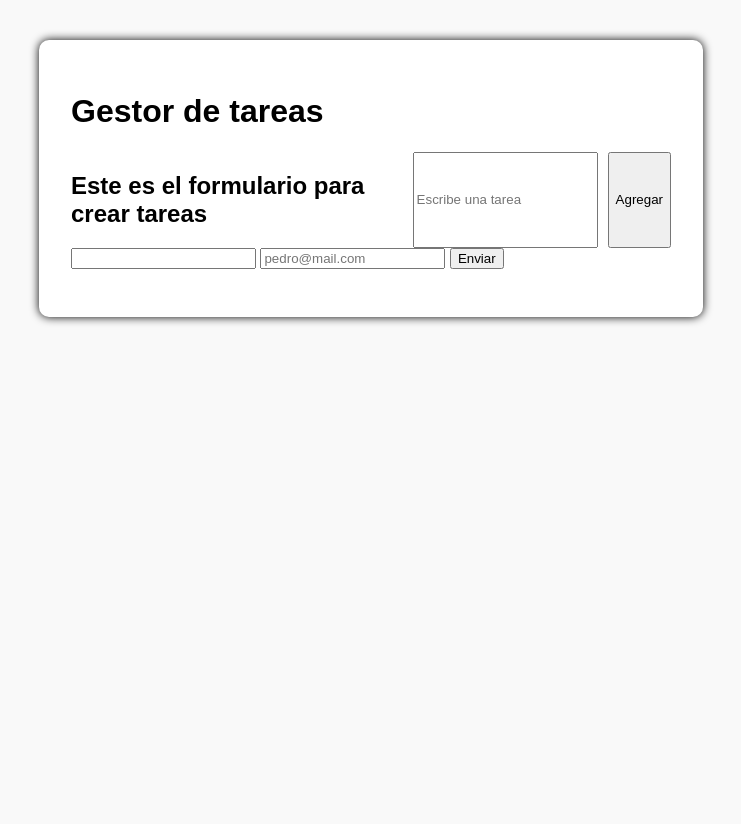
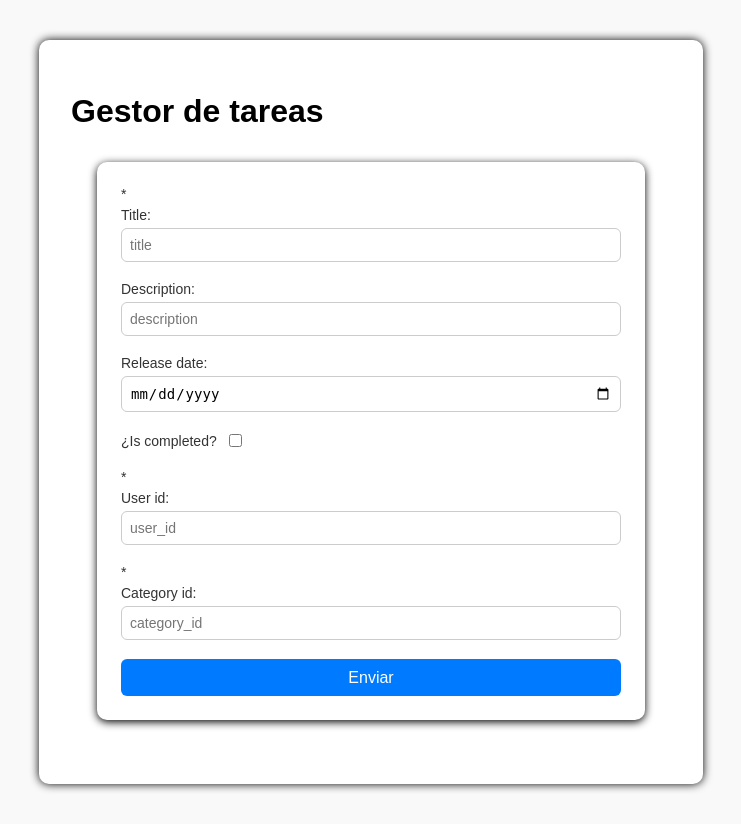
Before and after one commit to jriverar2020/task-manager, a PHP site: page / in a window 1280 px wide. Shown: the whole page, without its empty margins (269-1010 px from the left). Before the commit the page ends 324 px from the top, so only its background shows below. Run offline with PHP 8.4, Linux system fonts and the light colour scheme.

Commit message:
adicionando formulario completo de task

```diff
--- a/css/styles.css
+++ b/css/styles.css
@@ -32,8 +32,8 @@ li {
     border-radius: 5px;
 }
 
-.task-ready{
-    background:  #88ff82;
+.task-ready {
+    background: #88ff82;
 }
 
 .edit-btn {
@@ -60,3 +60,68 @@ li {
     border-color: white;
     color: #f9f9f9;
 }
+
+.my-form {
+    max-width: 500px;
+    margin: 2rem auto;
+    padding: 1.5rem;
+    background: #ffffff;
+    border-radius: 10px;
+    box-shadow: 0 2px 8px rgba(0, 0, 0, 1);
+    display: flex;
+    flex-direction: column;
+    gap: 1.2rem;
+    font-family: sans-serif;
+}
+
+.field {
+    display: flex;
+    flex-direction: column;
+    gap: 0.3rem;
+    font-size: 14px;
+    color: #333;
+}
+
+
+.field input:invalid {
+    border-color: #dc3545;
+}
+
+.field input:valid {
+    border-color: #28a745;
+}
+
+.cbx-g {
+    flex-direction: row;
+    align-items: center;
+    gap: 0.5rem;
+}
+
+.cbx-g span {
+    font-weight: 500;
+    font-size: 14px;
+    color: #333;
+}
+
+.my-form button {
+    background-color: #007bff;
+    color: white;
+    padding: 0.6rem 1.2rem;
+    border: none;
+    border-radius: 6px;
+    font-size: 16px;
+    cursor: pointer;
+    transition: background-color 0.3s;
+}
+.my-form button:hover{
+    background-color: #0056b3;
+}
+.field input[type="text"],
+.field input[type="date"],
+.field input[type="number"] {
+    padding: 0.5rem;
+    border: 1px solid #ccc;
+    border-radius: 6px;
+    font-size: 14px;
+    transition: border-color 0.3s;
+}
--- a/index.html
+++ b/index.html
@@ -13,14 +13,34 @@
 <body>
     <main>
         <h1>Gestor de tareas</h1>
-        <div id="div-form">
-            <h2>Este es el formulario para crear tareas</h2>
-            <input type="text" id="task-input" placeholder="Escribe una tarea" required />
-            <button id="task-form">Agregar</button>
-        </div>
-        <form action="server/task/index.php" method="post">
-            <input type="text" name="title" id="title">
-            <input type="email" name="email" id="email" placeholder="pedro@mail.com">
+        <form action="server/task/index.php" method="post" class="my-form">
+            <label for="title" class="field">
+                <span class="req-field">*</span>
+                <span>Title: </span>
+                <input type="text" name="title" placeholder="title" id="title" required />
+            </label>
+            <label for="description" class="field">
+                <span>Description: </span>
+                <input type="text" name="description" placeholder="description" id="description" />
+            </label>
+            <label for="due_date" class="field">
+                <span>Release date:</span>
+                <input type="date" name="due_date" placeholder="due_date" id="due_date" />
+            </label>
+            <label for="completed" class="field cbx-g">
+                <span>¿Is completed?</span>
+                <input !checked type="checkbox" name="completed" placeholder="completed" id="completed" />
+            </label>
+            <label for="user_id" class="field">
+                <span class="req-field">*</span>
+                <span>User id:</span>
+                <input type="number" name="user_id" placeholder="user_id" id="user_id" required />
+            </label>
+            <label for="category_id" class="field">
+                <span class="req-field">*</span>
+                <span>Category id:</span>
+                <input type="number" name="category_id" placeholder="category_id" id="category_id" required />
+            </label>
             <button type="submit">Enviar</button>
         </form>
         <ul id="task-list"></ul>
```
